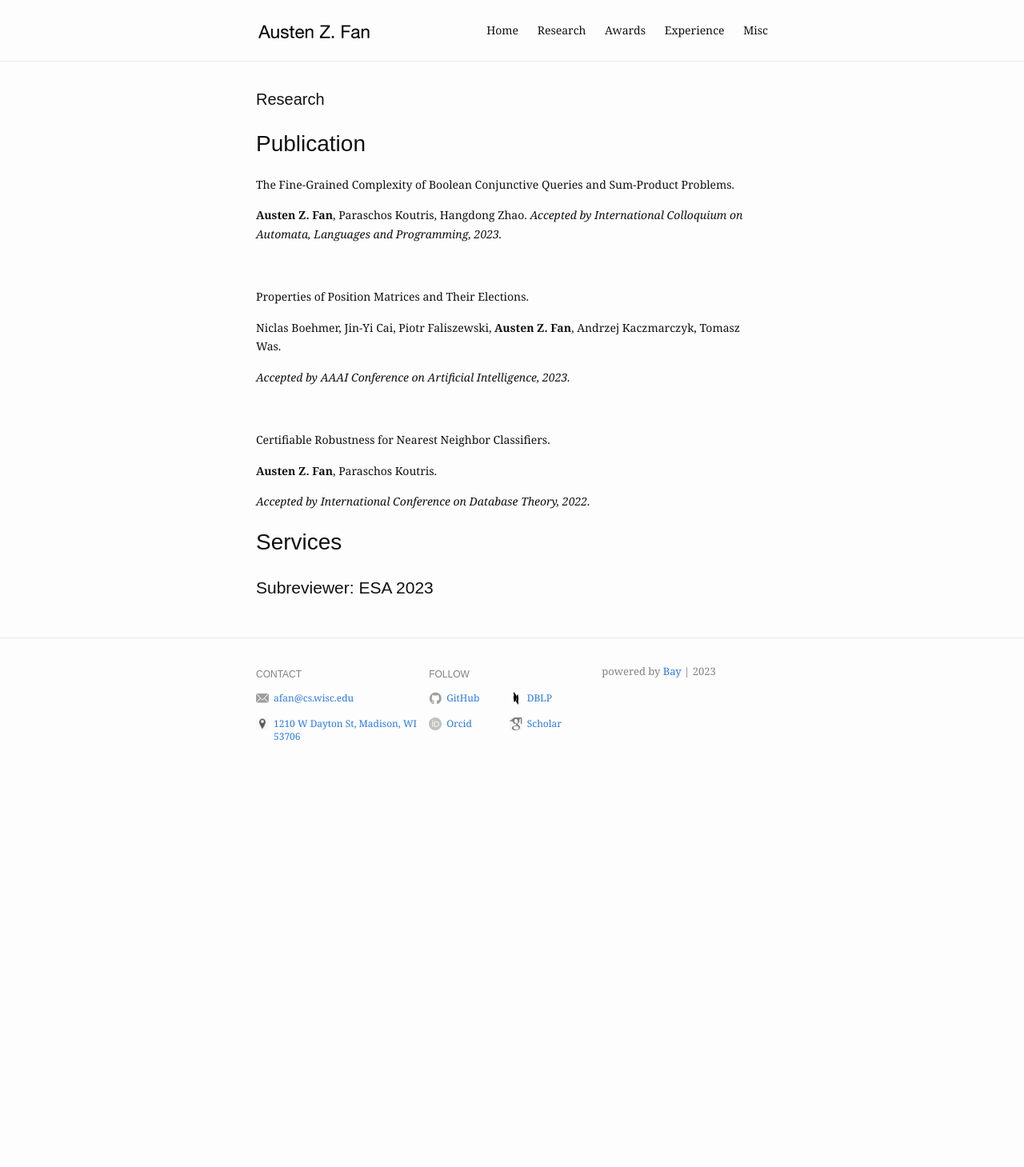
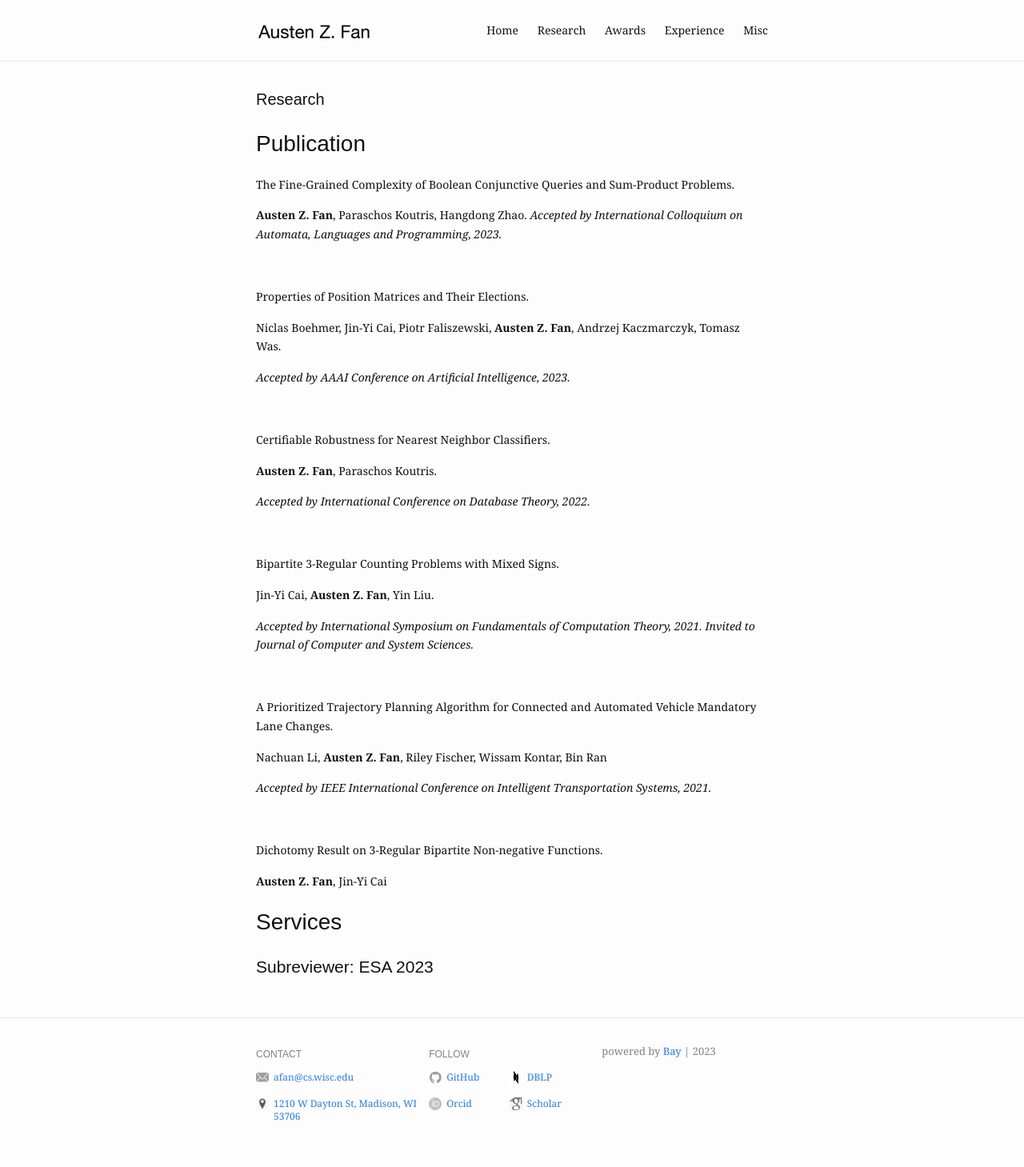
Before and after one commit to Austen-Z-Fan/Austen-Z-Fan.github.io, a Jekyll site: the page built from research.md, in a window 1280 px wide. Shown: the whole page at 80% size. Built offline with Jekyll 4.4.1, drawn with Linux system fonts in a browser that asks for light colours; before the commit the page ends 984 px from its top, so only the background shows below that.

Commit message:
Update research.md

```diff
--- a/research.md
+++ b/research.md
@@ -26,5 +26,28 @@ Certifiable Robustness for Nearest Neighbor Classifiers.
 
 *Accepted by International Conference on Database Theory, 2022.*
 
+<br />
+
+Bipartite 3-Regular Counting Problems with Mixed Signs.
+
+Jin-Yi Cai, **Austen Z. Fan**, Yin Liu.
+
+*Accepted by International Symposium on Fundamentals of Computation Theory, 2021.*
+*Invited to Journal of Computer and System Sciences.*
+
+<br />
+
+A Prioritized Trajectory Planning Algorithm for Connected and Automated Vehicle Mandatory Lane Changes.
+
+Nachuan Li, **Austen Z. Fan**, Riley Fischer, Wissam Kontar, Bin Ran
+
+*Accepted by IEEE International Conference on Intelligent Transportation Systems, 2021.*
+
+<br />
+
+Dichotomy Result on 3-Regular Bipartite Non-negative Functions.
+
+**Austen Z. Fan**, Jin-Yi Cai
+
 # Services
 ## Subreviewer: ESA 2023
```
